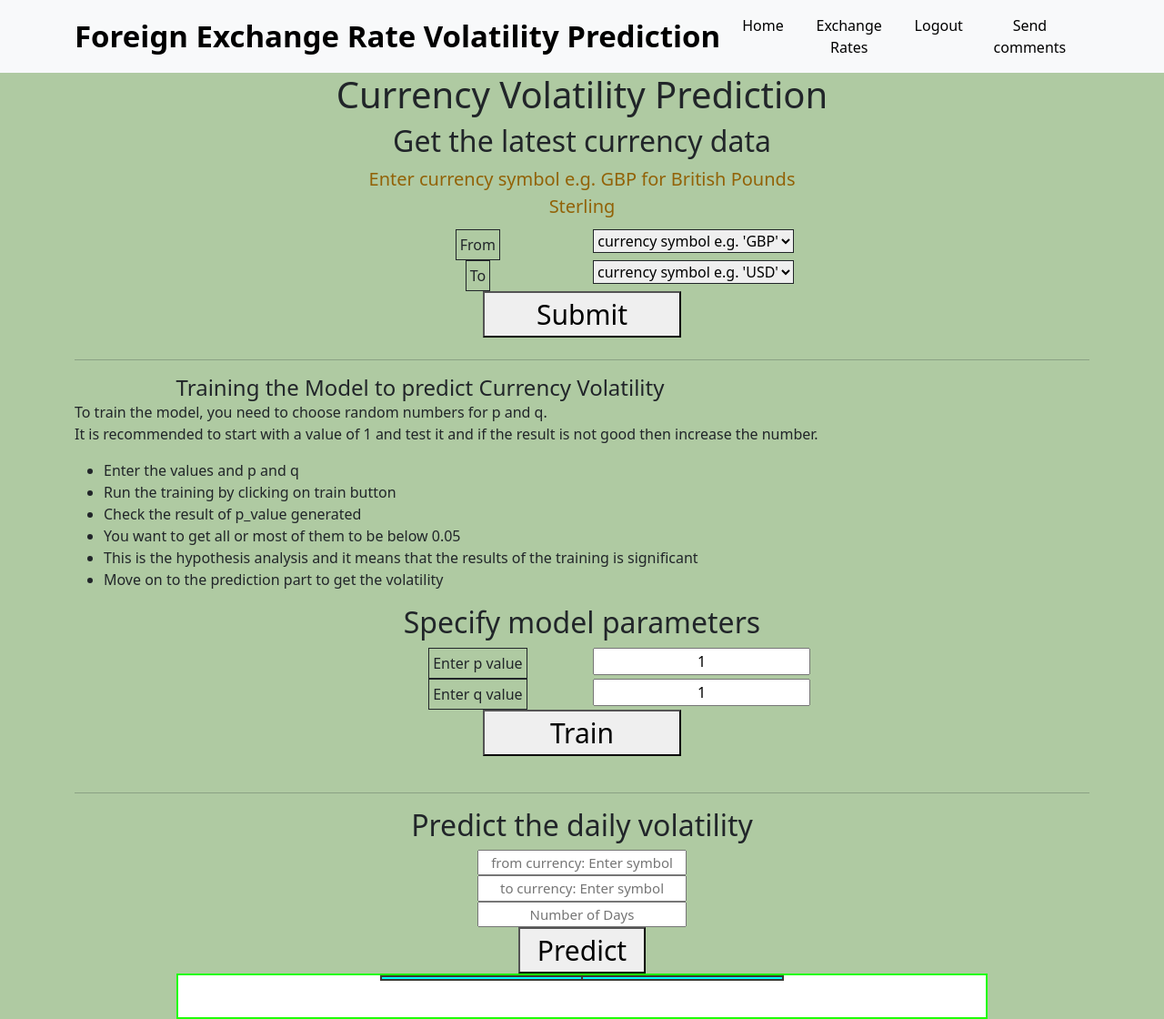
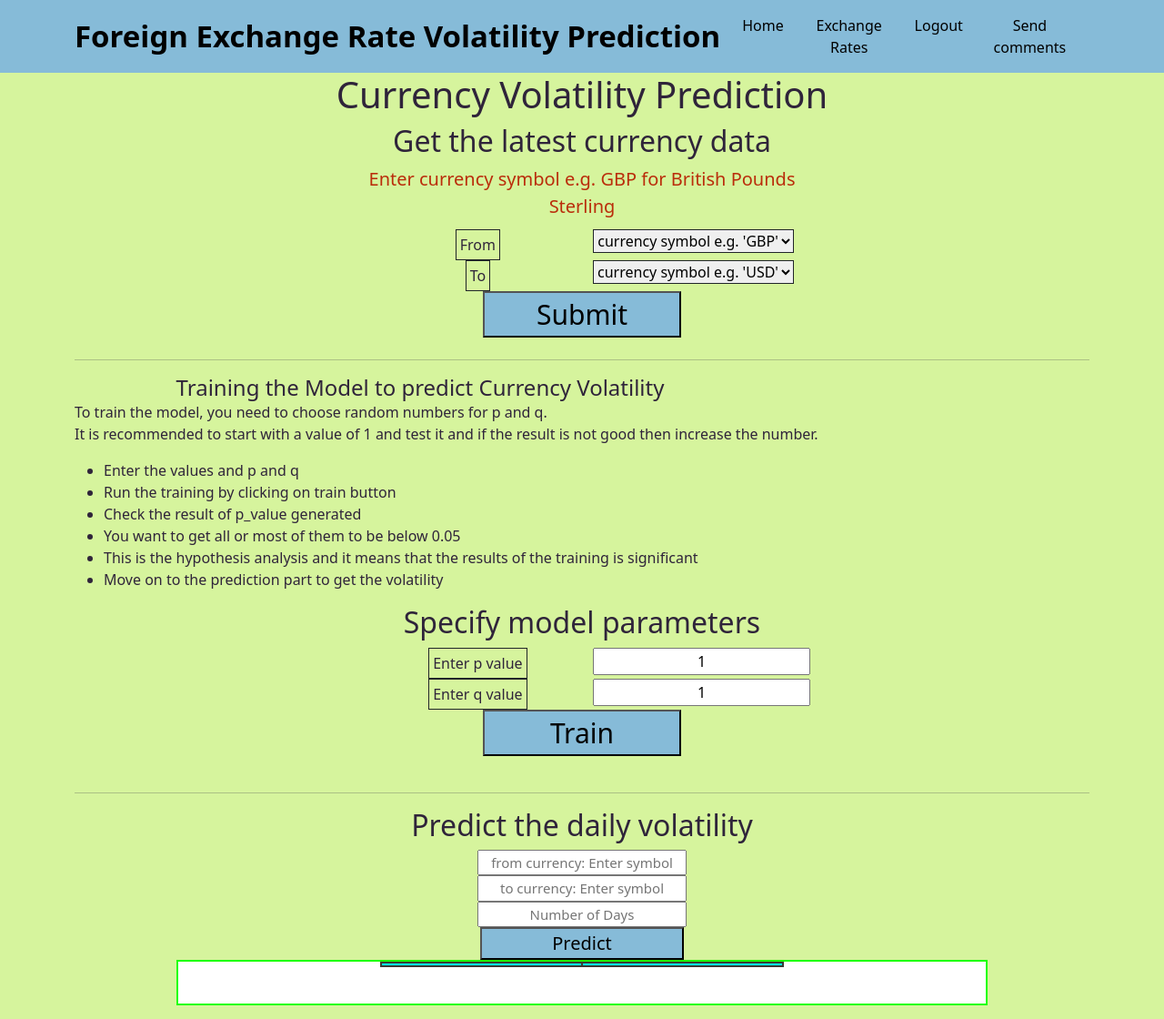
Before and after one commit to Wali-Mohamed/foreign_exchange_prediction, a Flask app: page /data in a window 1280 px wide. Shown: the whole page at 91% size. Run offline with Flask 3, Linux system fonts and the light colour scheme; parts of the project's set-up code (start-up, migrations or seed data) failed here and were passed over.

Commit message:
changed the colours of background and text

```diff
--- a/static/styles.css
+++ b/static/styles.css
@@ -1,6 +1,10 @@
 body{
-    background-color: rgb(175, 202, 162);
+    background-color: #d6f49d;
+    color:#2f243a;
 
+}
+nav  {
+  background-color: #86bbd8;
 }
 h1, h2{
     text-align: center;
@@ -17,12 +21,7 @@ h1, h2{
     align-items: center;
     height: 800px;
 }
-.curr_data {
-    /* background-color: rgb(6, 31, 158); */
-    color: #ffffff;
 
-
-}
 .explain-head>h4 {
   /* background-color: aqua; */
   /* border: black 1px solid; */
@@ -45,7 +44,7 @@ form.data{
 
 #instruct {
     display: block;
-    color:rgb(146, 98, 7);
+    color:#ba2d0b;
     font-size: 15px;
     text-align: center;
     width: 60%;
@@ -54,7 +53,7 @@ form.data{
 
 }
 
-form {
+form, .predict{
     width: 80%;
     margin: auto;
 
@@ -64,8 +63,9 @@ form {
 }
 
 
-.train button, .get_data button, .predict {
+.train button, .get_data button, .predict button {
     display:block;
+    background-color: #86bbd8;
 
     height:auto;
     font-size: 20px;
@@ -131,7 +131,7 @@ table{
     justify-content: center;
     align-items: center;
     flex-direction: column;
-    color:black;
+
     font-size: 15px;
 
     min-height:50px;
@@ -144,7 +144,7 @@ table{
     justify-content: center;
     align-items: center;
     flex-direction: column;
-    color:black;
+
     font-size: 15px;
     min-height:50px;
     border:2px rgb(30, 255, 0) solid;
--- a/templates/base.html
+++ b/templates/base.html
@@ -12,7 +12,7 @@
 
 </head>
 <body>
-    <nav class="navbar navbar-expand-md bg-body-tertiary">
+    <nav class="navbar navbar-expand-md">
         <div class="container text-center justify-content-between">
           <a class="navbar-brand title" href="#">Foreign Exchange Rate Volatility Prediction</a>
           <button class="navbar-toggler"  type="button" data-bs-toggle="collapse" data-bs-target="#navbarSupportedContent" aria-controls="navbarSupportedContent" aria-expanded="false" aria-label="Toggle navigation">
```
Also changed, not shown: 1 other file.
